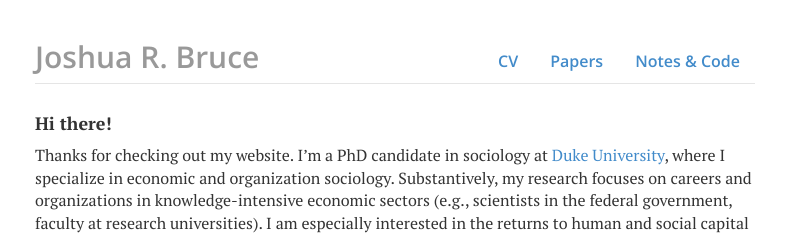
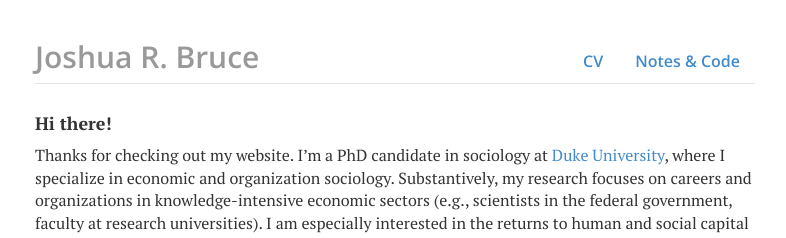
Before and after one commit to joshuarbruce/joshuarbruce.github.io, a Jekyll site: the page built from index.html, in a window 1280 px wide. Shown: the top 238 px of the page, without its empty margins (245-1031 px from the left). Built offline with Jekyll 4.4.1, drawn with Linux system fonts in a browser that asks for light colours; nearby versions of some CDN libraries.

Commit message:
Update header.html

```diff
--- a/_includes/header.html
+++ b/_includes/header.html
@@ -1,7 +1,7 @@
 <div class="header">
 	<ul class="nav nav-pills pull-right">
 		<li class="text" ><a href="/files/joshuarbruce_current_cv.pdf" target="_blank" title="CV">CV</a></li>
-		<li class="{{ page.papers }}"><a href="/papers" title="Papers">Papers</a></li>
+	<!-- 	<li class="{{ page.papers }}"><a href="/papers" title="Papers">Papers</a></li> // papers tab -->
 		<li class="{{ page.notes }}"><a href="/notes" title="Notes">Notes & Code</a></li>
 	</ul>
 	<h2 class="text-muted" text-decoration="none" color="#999999"><a href="/">Joshua R. Bruce</a></h2>
```
